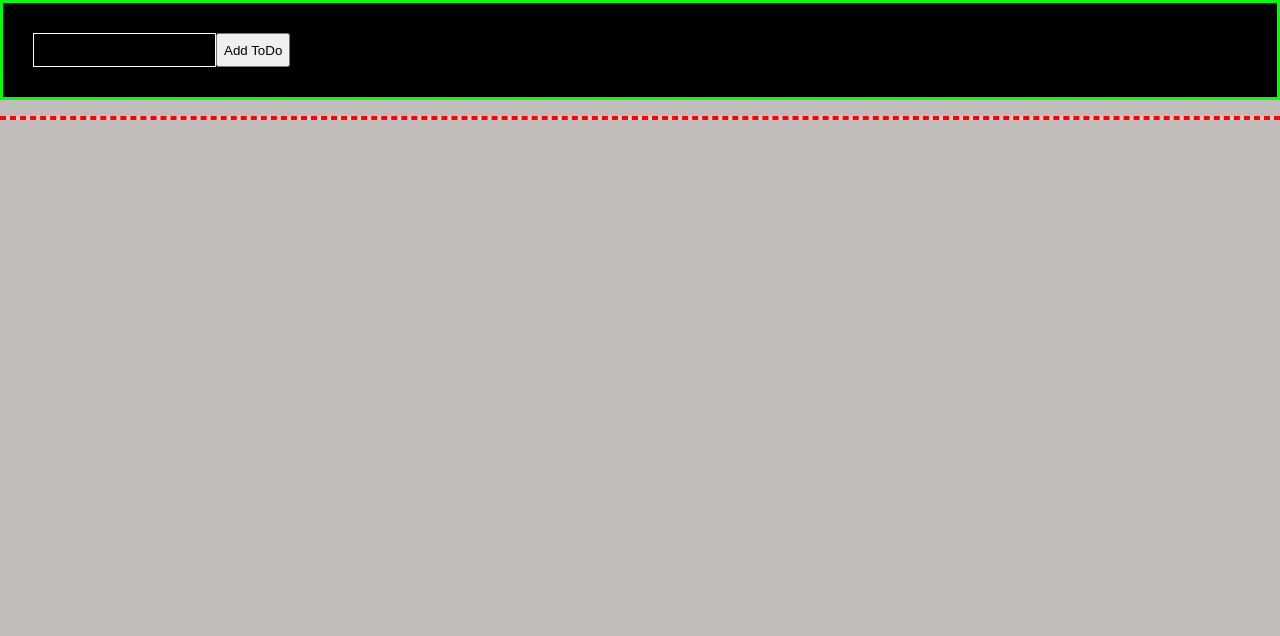
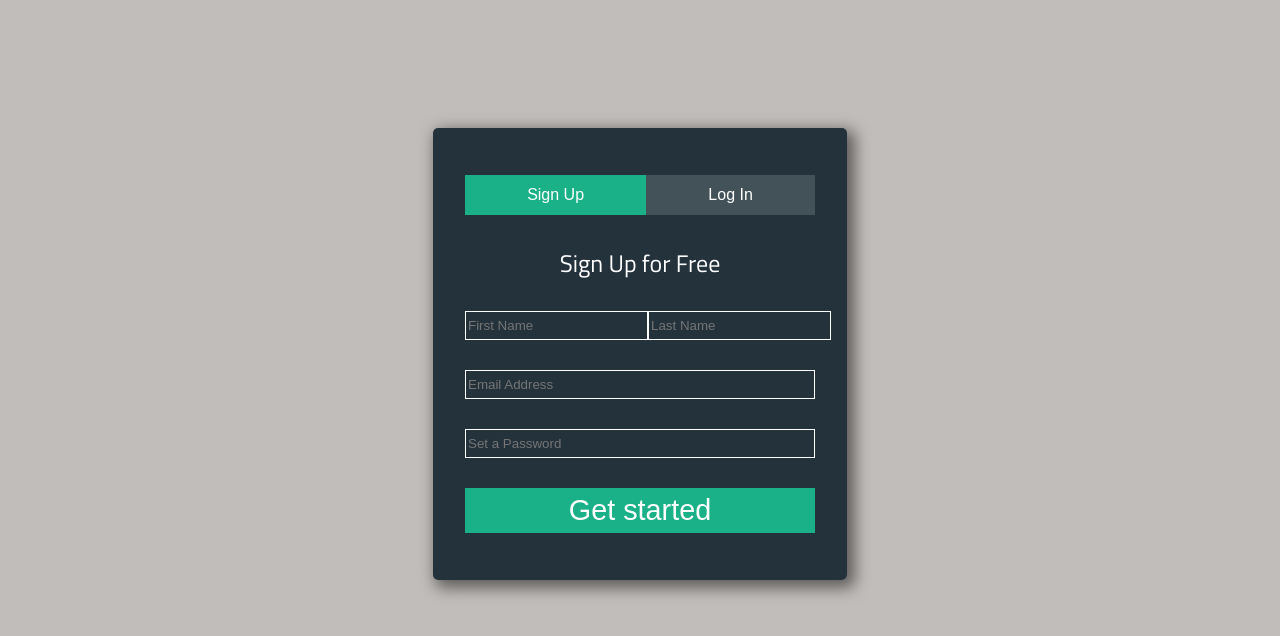
Before and after one commit to freshcodeAlice/react-learning-practice, a React (Create React App) app: page / in a window 1280 px wide. Shown: the top 636 px of the page. Built offline with nearby package versions, Linux system fonts and the light colour scheme.

Commit message:
Refactor css-modules

```diff
--- a/package.json
+++ b/package.json
@@ -12,6 +12,7 @@
     "react": "^18.0.0",
     "react-dom": "^18.0.0",
     "react-scripts": "5.0.0",
+    "sass": "^1.50.0",
     "web-vitals": "^2.1.4"
   },
   "scripts": {
--- a/src/App.js
+++ b/src/App.js
@@ -1,11 +1,11 @@
 import './App.css';
 import FormContainer from './components/FormContainer';
-import ToDoList from './components/ToDoList';
+// import ToDoList from './components/ToDoList';
 
 function App() {
   return (
-  // <FormContainer />
-  <ToDoList />
+  <FormContainer />
+  // <ToDoList />
   );
 }
 
--- a/src/components/FormContainer/LogInForm/index.js
+++ b/src/components/FormContainer/LogInForm/index.js
@@ -1,4 +1,5 @@
 import React from 'react';
+import styles from '../FormContainer.module.scss';
 
 class LogInForm extends React.Component {
     constructor(props) {
@@ -25,10 +26,10 @@ class LogInForm extends React.Component {
     render() {
         return (
             <>
-                <h2 className="header"> Welcome Back!</h2>
-                <input className="form-input" type="email" placeholder="Email Address" name="email" value={this.state.email} onChange={this.inputHandler}/>
-                <input className="form-input" type="password" placeholder="Set a Password" name="password" value={this.state.password} onChange={this.inputHandler}/>
-                <button className="submit-button" onClick={this.submit}> Log In</button>
+                <h2 className={styles.header}> Welcome Back!</h2>
+                <input className={styles['form-input']} type="email" placeholder="Email Address" name="email" value={this.state.email} onChange={this.inputHandler}/>
+                <input className={styles['form-input']} type="password" placeholder="Set a Password" name="password" value={this.state.password} onChange={this.inputHandler}/>
+                <button className={styles['submit-button']} onClick={this.submit}> Log In</button>
             </>
         )
     }
--- a/src/components/FormContainer/SignUpForm/index.js
+++ b/src/components/FormContainer/SignUpForm/index.js
@@ -1,4 +1,5 @@
 import React from 'react';
+import styles from '../FormContainer.module.scss';
 
 class SignUpForm extends React.Component {
     constructor(props) {
@@ -26,14 +27,14 @@ class SignUpForm extends React.Component {
         const {firstName, lastName, email, password} = this.state;
         return (
             <>
-                <h2 className="header"> Sign Up for Free</h2>
-                <div className="input-container">
-                    <input className="form-input" type="text" placeholder="First Name" name="firstName" onChange={this.inputHandler} value={firstName}/>
-                    <input className="form-input" type="text" placeholder="Last Name" name="lastName" onChange={this.inputHandler} value={lastName}/>
+                <h2  className={styles.header}> Sign Up for Free</h2>
+                <div className={styles['input-container']}>
+                    <input className={styles['form-input']} type="text" placeholder="First Name" name="firstName" onChange={this.inputHandler} value={firstName}/>
+                    <input className={styles['form-input']} type="text" placeholder="Last Name" name="lastName" onChange={this.inputHandler} value={lastName}/>
                 </div>
-                <input className="form-input" type="email" placeholder="Email Address" name="email" onChange={this.inputHandler} value={email}/>
-                <input className="form-input" type="password" placeholder="Set a Password" name="password" onChange={this.inputHandler} value={password}/>
-                <button className="submit-button" onClick={this.submit}> Get started</button>
+                <input className={styles['form-input']} type="email" placeholder="Email Address" name="email" onChange={this.inputHandler} value={email}/>
+                <input className={styles['form-input']} type="password" placeholder="Set a Password" name="password" onChange={this.inputHandler} value={password}/>
+                <button className={styles['submit-button']} onClick={this.submit}> Get started</button>
             </>
         )
     }
--- a/src/components/FormContainer/index.js
+++ b/src/components/FormContainer/index.js
@@ -1,8 +1,10 @@
 import React from 'react';
-import './FormContainer.css';
+
 import SignUpForm from './SignUpForm';
 import LogInForm from './LogInForm';
 import 'animate.css';
+import styles from './FormContainer.module.scss';
+import cx from 'classnames';
 
 
 class FormContainer extends React.Component {
@@ -41,17 +43,25 @@ class FormContainer extends React.Component {
         const renderForm = view ? <SignUpForm sendData={this.getDataFromForm} /> : <LogInForm  sendData={this.getDataFromForm}/>;
         return (
             <div className='overlay'>
-                <section className='form-container animate__animated animate__fadeIn'>
-                <div className='control-buttons'>
-                    <button className={view ? 'button-on' : 'button-off'} onClick={this.toggleView} name="signup">Sign Up</button>
-                    <button className={view ? 'button-off' : 'button-on'} onClick={this.toggleView} name="login">Log In</button>
+                <section className={cx(styles['form-container'], 'animate__animated', 'animate__fadeIn')}>
+                <div className={styles['control-buttons']}>
+                    <button className={
+                        cx({
+                            [styles['button-on']]: view,
+                            [styles['button-off']]: !view
+                            })} onClick={this.toggleView} name="signup">Sign Up</button>
+                    <button className={
+                        cx({
+                            [styles['button-on']]: !view,
+                            [styles['button-off']]: view}
+                            )} onClick={this.toggleView} name="login">Log In</button>
                 </div>
                     {renderForm}
                 </section>
             </div>
-        )
+         )
     }
+
 }
 
-
 export default FormContainer;
```
Also changed, not shown: src/components/FormContainer/FormContainer.module.scss (renamed from src/components/FormContainer/FormContainer.css), 1 other file (tests, documents, lock files or other folders).
